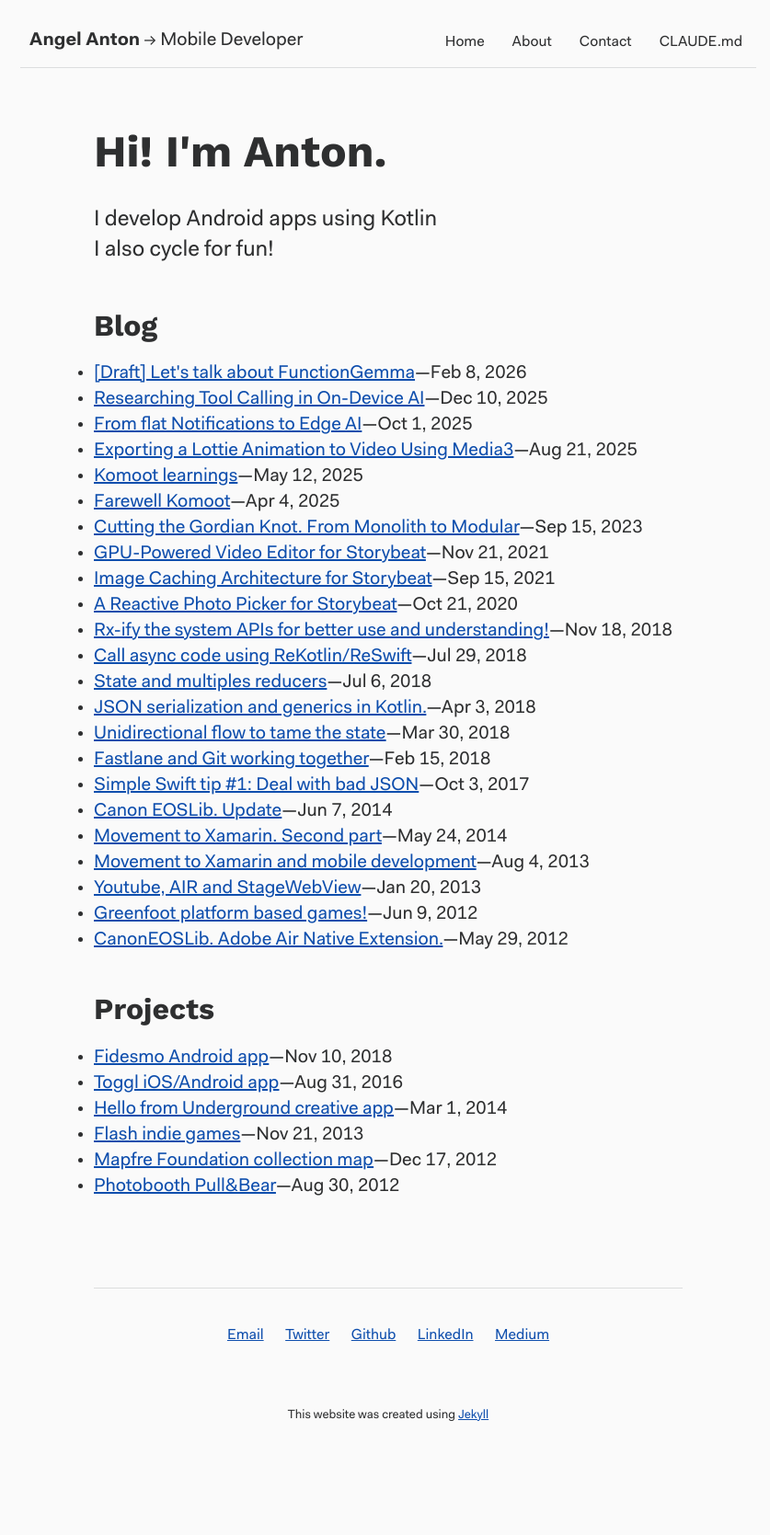
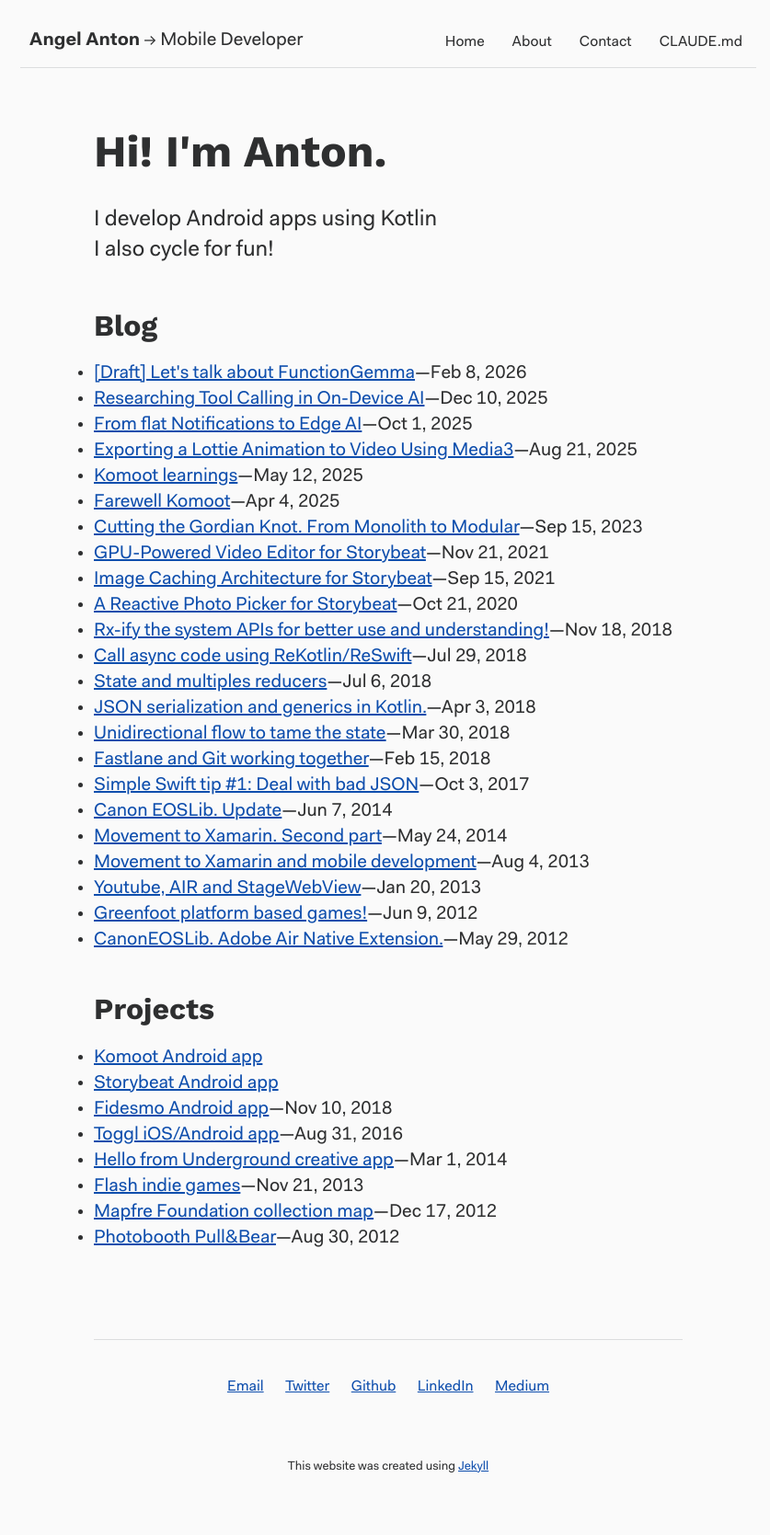
Before and after one commit to monday8am/monday8am.github.io, a Jekyll site: the page built from index.html, in a window 1280 px wide. Shown: the whole page at 92% size, without its empty margins (218-1055 px from the left). Built offline with Jekyll 4.4.1, drawn with Linux system fonts in a browser that asks for light colours; before the commit the page ends 1613 px from its top, so only the background shows below that.

Commit message:
Add Komoot and Storybeat project links to homepage
Co-Authored-By: Claude Opus 4.6 <noreply@anthropic.com>

```diff
--- a/index.html
+++ b/index.html
@@ -20,6 +20,8 @@ update: 2018-01-31
 
 <h2>Projects</h2>
 <ul>
+  <li><a href="/blog/2025/05/12/komoot-learnings.html">Komoot Android app</a></li>
+  <li><a href="/blog/2021/11/21/storybeat-tales.html">Storybeat Android app</a></li>
   {% for post in site.categories.project %}
     {% if post.url %}
 	<li>
```
